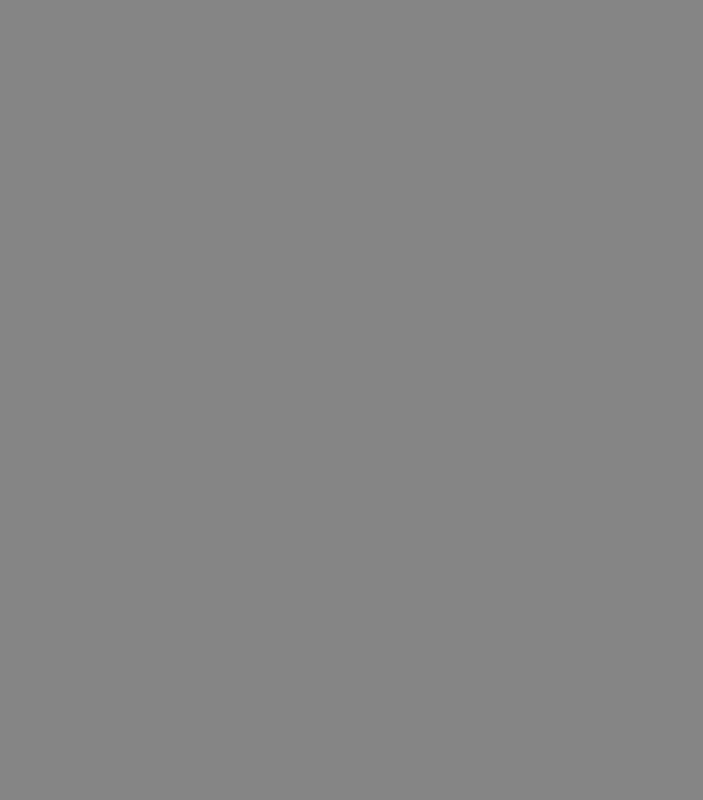
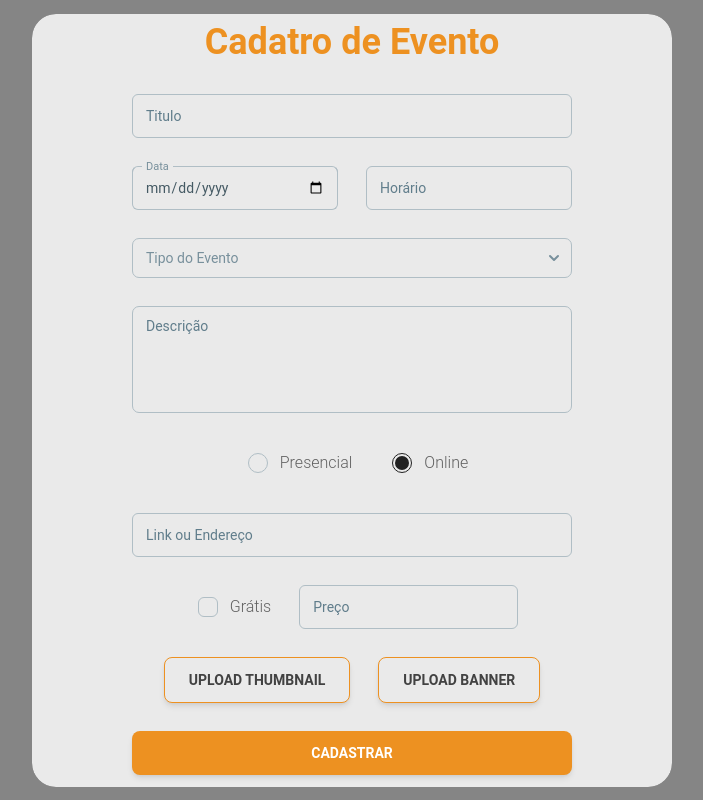
Before and after one commit to shifaltz/OrangeBanana, a React (Vite) app in the folder frontend/: page /registerEvents in a window 1280 px wide. Before the commit this address had no page. Shown: the whole page, without its empty margins (288-991 px from the left). Built offline with nearby package versions, Linux system fonts and the light colour scheme.

Commit message:
feat: Create screen of Register Event

```diff
--- a/frontend/src/App.tsx
+++ b/frontend/src/App.tsx
@@ -2,6 +2,7 @@ import { Routes, Route } from 'react-router-dom';
 import Home from './pages/Home';
 import Login from './pages/Login';
 import Register from './pages/Register';
+import RegisterEvents from './pages/RegisterEvents';
 
 function App() {
 
@@ -11,6 +12,7 @@ function App() {
       <Route path="/" element={ <Home /> }/>
       <Route path="/login" element={ <Login /> }/>
       <Route path="/register" element={ <Register /> }/>
+      <Route path="/registerEvents" element={ <RegisterEvents /> }/>
     </Routes>
     </>
   )
--- /dev/null
+++ b/frontend/src/components/RadioButton/index.tsx
@@ -0,0 +1,52 @@
+import { Radio, List, ListItem, ListItemPrefix, Typography } from "@material-tailwind/react";
+
+export function RadioButton() {
+  return (
+      <List>
+        <ListItem className="p-0">
+          <label
+            htmlFor="vertical-list-react"
+            className="flex w-full cursor-pointer items-center px-3 py-2"
+          >
+            <ListItemPrefix className="mr-3">
+              <Radio
+              crossOrigin={undefined}
+                name="vertical-list"
+                id="vertical-list-react"
+                ripple={false}
+                className="hover:before:opacity-0"
+                containerProps={{
+                  className: "p-0",
+                }}
+              />
+            </ListItemPrefix>
+            <Typography color="blue-gray" className="font-medium">
+              React.js
+            </Typography>
+          </label>
+        </ListItem>
+        <ListItem className="p-0">
+          <label
+            htmlFor="vertical-list-vue"
+            className="flex w-full cursor-pointer items-center px-3 py-2"
+          >
+            <ListItemPrefix className="mr-3">
+              <Radio
+              crossOrigin={undefined}
+                name="vertical-list"
+                id="vertical-list-vue"
+                ripple={false}
+                className="hover:before:opacity-0"
+                containerProps={{
+                  className: "p-0",
+                }}
+              />
+            </ListItemPrefix>
+            <Typography color="blue-gray" className="font-medium">
+              Vue.js
+            </Typography>
+          </label>
+        </ListItem>
+      </List>
+  );
+}
--- /dev/null
+++ b/frontend/src/pages/RegisterEvents/index.tsx
@@ -0,0 +1,63 @@
+import { Button, Checkbox, Input, Option, Radio, Select, Textarea } from "@material-tailwind/react";
+
+
+function RegisterEvents() {
+  return (
+    <>
+    <div className="h-screen flex items-center justify-center">
+      <div className="h-max w-2/4 bg-[#2C2C2C] rounded-3xl flex">
+        <div className="w-full bg-[#EAEAEA] flex justify-center items-center rounded-3xl pt-2 pb-2">
+          <div className="w-full md:px-32 lg:px-24">
+            <div className="items-center justify-center flex mb-7">
+              <h1 className="text-[#ED9121] text-4xl font-bold">Cadatro de Evento</h1>
+            </div>
+            <form className="w-full rounded-lg p-1 text-center">
+              <div className="flex flex-col gap-7">
+                <div className="flex flex-col gap-7">
+                  <Input crossOrigin={undefined} type="text" variant="outlined" label="Titulo" color="orange" size="lg"/>
+                </div>
+                <div className="flex lg:flex-row flex-col gap-7">
+                    <Input crossOrigin={undefined} type="date" variant="outlined" label="Data" color="orange" size="lg"/>
+                    <Input crossOrigin={undefined} type="text" variant="outlined" label="Horário" color="orange" size="lg"/>
+                  </div>
+                <div className="flex flex-row gap-7">
+                  <Select label="Tipo do Evento" color="orange">
+                    <Option>Curso</Option>
+                    <Option>Aula</Option>
+                    <Option>Palestra</Option>
+                    <Option>Mentoria</Option>
+                  </Select>
+                </div>
+                <div className="flex flex-row  gap-7">
+                    <Textarea label="Descrição" color="orange"/>
+                </div>
+                <div className="flex flex-col lg:flex-row justify-center gap-7">
+                  <Radio crossOrigin={undefined} name="type" label="Presencial" />
+                  <Radio crossOrigin={undefined} name="type" label="Online" defaultChecked />
+                </div>
+                <div className="flex flex-row gap-7">
+                  <Input crossOrigin={undefined} type="text" variant="outlined" label="Link ou Endereço" color="orange" size="lg"/>
+                </div>
+                <div className="flex flex-col lg:flex-row justify-center gap-7">
+                  <Checkbox crossOrigin={undefined} label="Grátis" />
+                  <div className="flex flex-row justify-center gap-7">
+                    <Input crossOrigin={undefined} type="text" variant="outlined" label="Preço" color="orange" size="lg"/>
+                  </div>
+                </div>
+
+                <div className="flex flex-col lg:flex-row justify-center gap-7">
+                  <Button className="bg-[#EAEAEA] border border-[#ED9121] font-bold text-sm text-gray-800" size="md">UPLOAD THUMBNAIL</Button>
+                  <Button className="bg-[#EAEAEA] border border-[#ED9121] font-bold text-sm text-gray-800" size="md">UPLOAD BANNER</Button>
+                </div>
+                <Button className="bg-[#ED9121] font-bold text-sm" size="md">CADASTRAR</Button>
+              </div>
+            </form>
+          </div>
+        </div>
+      </div>
+    </div>
+  </>
+  );
+}
+
+export default RegisterEvents;
```
